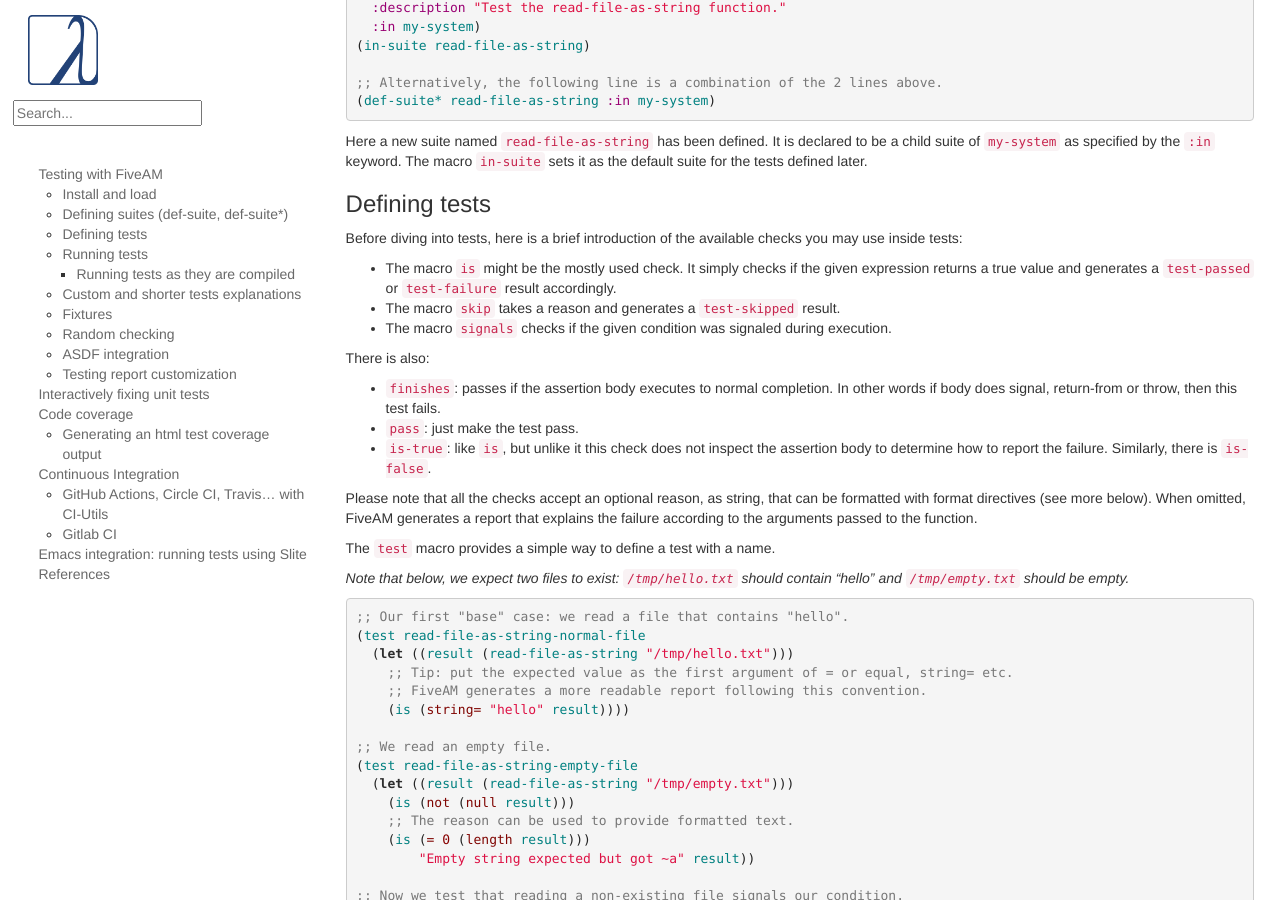
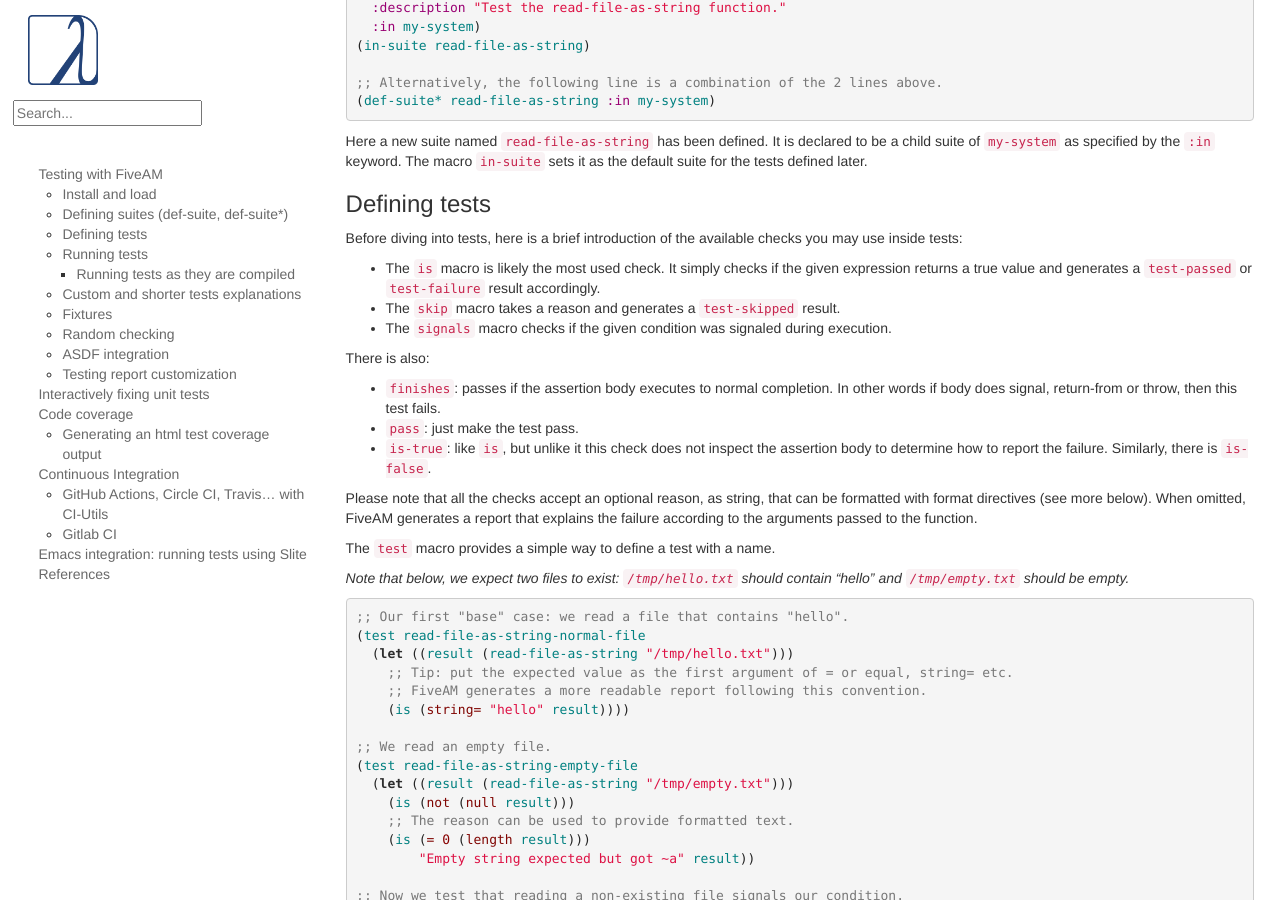
Before and after one commit to LispCookbook/cl-cookbook, a Jekyll site: the page built from testing.md, in a window 1280 px wide and 900 px high, scrolled down 1819 px. Built offline with Jekyll 4.4.1, drawn with Linux system fonts in a browser that asks for light colours.

Commit message:
(minor) testing: wording (the is macro is likely…)

```diff
--- a/testing.md
+++ b/testing.md
@@ -117,9 +117,9 @@ Here a new suite named `read-file-as-string` has been defined. It is declared to
 
 Before diving into tests, here is a brief introduction of the available checks you may use inside tests:
 
-* The macro `is` might be the mostly used check. It simply checks if the given expression returns a true value and generates a `test-passed` or `test-failure` result accordingly.
-* The macro `skip` takes a reason and generates a `test-skipped` result.
-* The macro `signals` checks if the given condition was signaled during execution.
+* The `is` macro is likely the most used check. It simply checks if the given expression returns a true value and generates a `test-passed` or `test-failure` result accordingly.
+* The `skip` macro takes a reason and generates a `test-skipped` result.
+* The `signals` macro checks if the given condition was signaled during execution.
 
 There is also:
 
```
